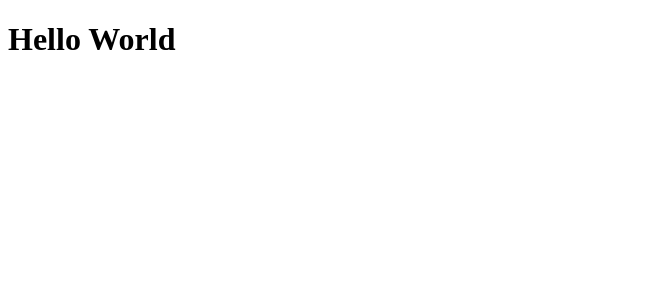
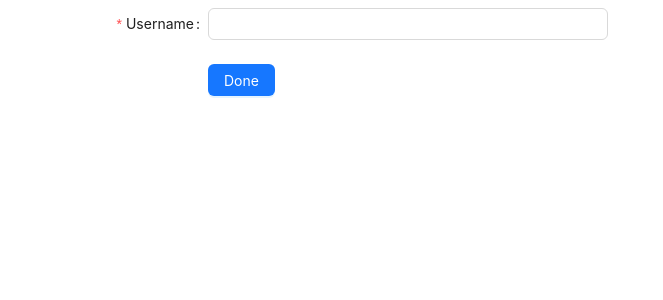
Before and after one commit to Alastair7/stimate, a React (Vite) app in the folder stimate-client/: page / in a window 1280 px wide. Shown: the top 300 px of the page, without its empty margins (0-663 px from the left). Built offline with nearby package versions, Linux system fonts and the light colour scheme.

Commit message:
STIMATE: add homepage (WIP)

```diff
--- /dev/null
+++ b/stimate-client/src/Features/UsernameForm/UsernameForm.tsx
@@ -0,0 +1,39 @@
+import { Button, Form, FormProps, Input } from "antd";
+import { setUsername } from "./domain";
+type FieldType = {
+  username: string;
+};
+const UsernameForm = () => {
+  const onFinish: FormProps<FieldType>["onFinish"] = ({
+    username,
+  }: FieldType) => {
+    setUsername(username);
+  };
+
+  return (
+    <Form
+      name="basic"
+      autoComplete="off"
+      labelCol={{ span: 8 }}
+      wrapperCol={{ span: 16 }}
+      onFinish={onFinish}
+      style={{ maxWidth: 600 }}
+    >
+      <Form.Item<FieldType>
+        label="Username"
+        name="username"
+        rules={[{ required: true, message: "You need a username." }]}
+      >
+        <Input />
+      </Form.Item>
+
+      <Form.Item wrapperCol={{ offset: 8, span: 16 }}>
+        <Button type="primary" htmlType="submit">
+          Done
+        </Button>
+      </Form.Item>
+    </Form>
+  );
+};
+
+export { UsernameForm };
--- /dev/null
+++ b/stimate-client/src/Features/UsernameForm/domain.ts
@@ -0,0 +1,3 @@
+export const setUsername = (nickname: string) => {
+  window.sessionStorage.setItem("nickname", nickname);
+};
--- /dev/null
+++ b/stimate-client/src/Pages/Home/HomePage.tsx
@@ -0,0 +1,11 @@
+import { useState } from "react";
+import { UsernameForm } from "../../Features/UsernameForm/UsernameForm";
+import { hasSessionUsername } from "./domain";
+
+const HomePage = () => {
+  const [showUsernameForm] = useState(hasSessionUsername);
+  console.log("HasSessionUsername", showUsernameForm);
+  return <div>{showUsernameForm ? <UsernameForm /> : null}</div>;
+};
+
+export { HomePage };
--- a/stimate-client/src/Pages/Login/domain.ts
+++ b/stimate-client/src/Pages/Home/domain.ts
@@ -1,8 +1,7 @@
 import { socket } from "../../shared/ws-client/wsClient";
 
-export const setUsername = (nickname: string) => {
-  window.sessionStorage.setItem("nickname", nickname);
-};
+export const hasSessionUsername = () =>
+  window.sessionStorage.getItem("nickname") ? false : true;
 
 export const sendCreateRoomEvent = () => {
   socket.emit("createRoom");
--- a/stimate-client/src/Pages/Login/Login.tsx
+++ /dev/null
@@ -1,9 +0,0 @@
-const Login = () => {
-  return (
-    <div>
-      <h1>Hello World</h1>
-    </div>
-  );
-};
-
-export { Login };
--- a/stimate-client/src/Routes/Routes.tsx
+++ b/stimate-client/src/Routes/Routes.tsx
@@ -1,11 +1,11 @@
 import { createBrowserRouter } from "react-router-dom";
-import { Login } from "../Pages/Login/Login";
+import { HomePage } from "../Pages/Home/HomePage";
 import { Session } from "../Pages/Session/Session";
 
 export const router = createBrowserRouter([
   {
     path: "/",
-    element: <Login />,
+    element: <HomePage />,
   },
   {
     path: "/sessions",
```
Also changed, not shown: stimate-client/src/Pages/Login/NicknameInput.tsx (deleted, +0 -34 lines), 1 other file (tests, documents, lock files or other folders).
